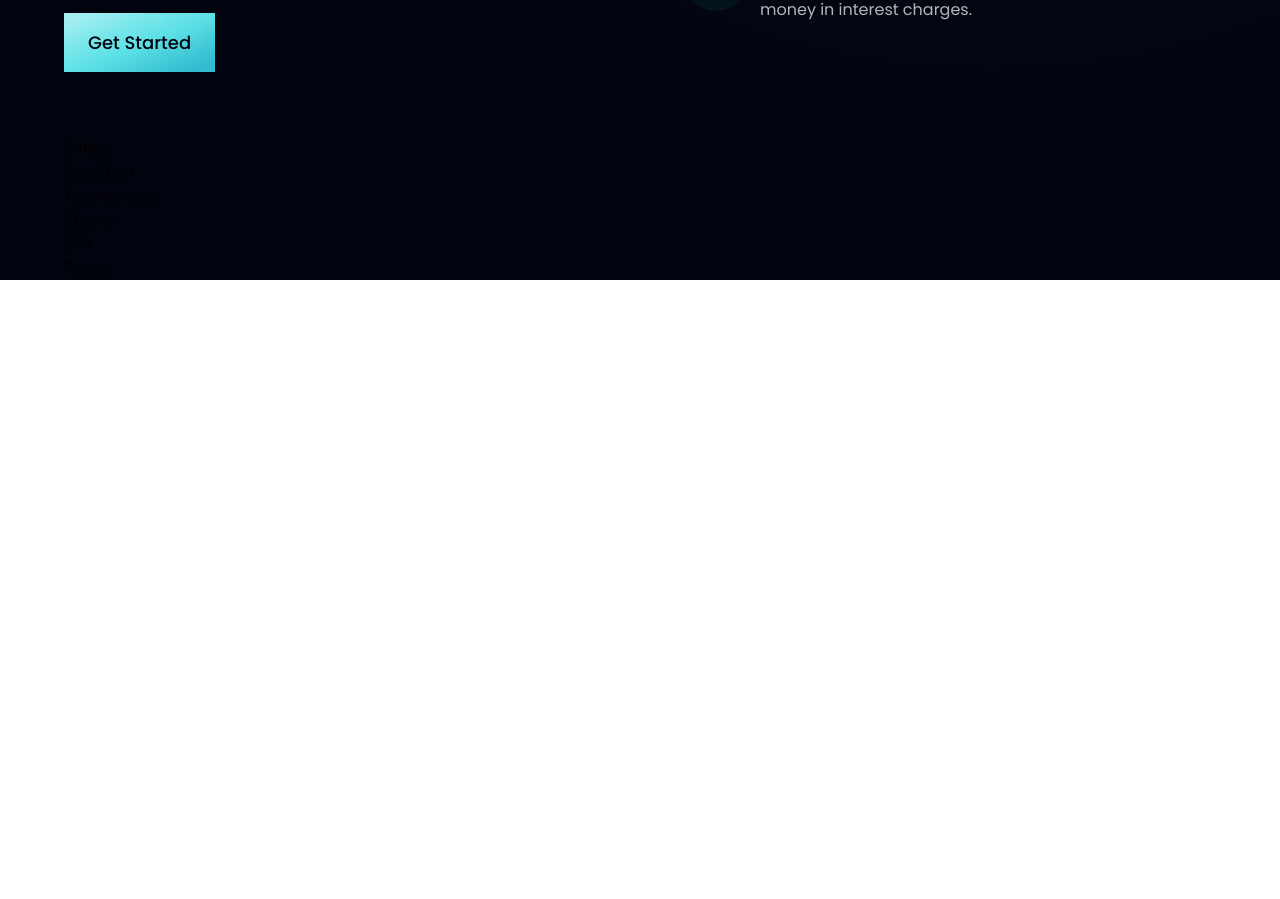
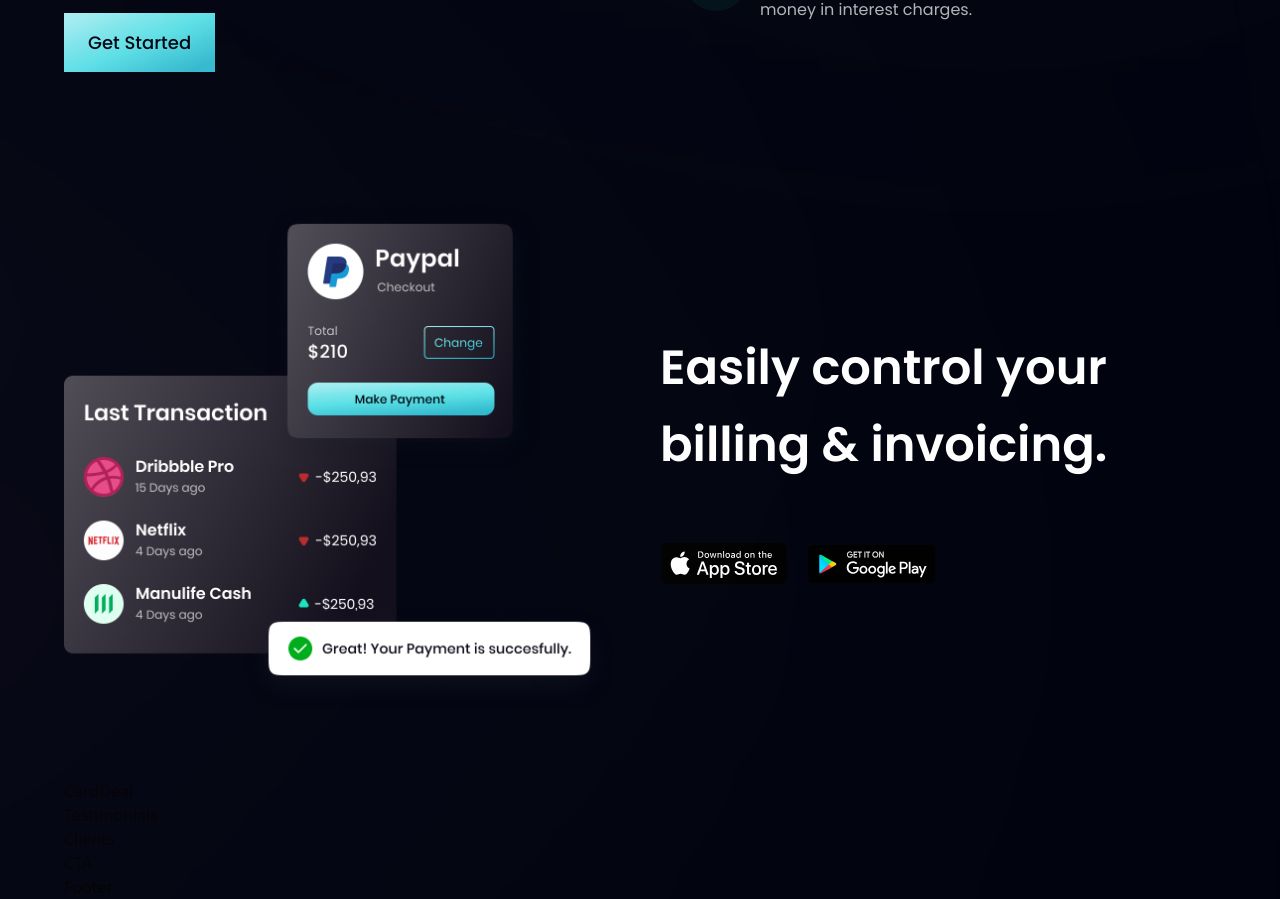
Before and after one commit to Staxisfun/modern_bank_app, a React (Vite) app: page / in a window 1280 px wide. Shown: the part 1410-2309 px from the top of the page. Before the commit the page ends 1690 px from the top, so only its background shows below. Built offline with nearby package versions, Linux system fonts and the light colour scheme.

Commit message:
complete billing section

```diff
--- a/src/components/Billing.jsx
+++ b/src/components/Billing.jsx
@@ -1,9 +1,27 @@
-import React from 'react';
+import { apple, bill, google } from '../assets';
+import styles, { layout } from '../style';
 
-const Billing = () => {
-  return (
-    <div>Billing</div>
-  );
-};
+const Billing = () => (
+  <section id="product" className={layout.sectionReverse}>
+    <div className={layout.sectionImgReverse}>
+      <img src={bill} alt="billing" className='w-[100%] h-[100%] relative z-[5]' />
+
+      <div className='absolute z-[3] -left-1/2 top-0 w-[50%] h-[50%] rounded-full white__gradient' />
+      <div className='absolute z-[0] -left-1/2 bottom-0 w-[50%] h-[50%] rounded-full pink__gradient' />
+    </div>
+
+    <div className={layout.sectionInfo}>
+      <h2 className={styles.heading2}>Easily control your <br className='sm:block hidden' /> billing & invoicing.</h2>
+      <p className={`${styles.paragraph} max-w-[470px] mt-5`}>
+      </p>
+
+      <div className='flex flex-row flex-wrap sm:mt-10 mt-6'>
+        <img src={apple} alt="apple_store" className='w-[128px] h-[42px] object-contain mr-5 cursor-pointer' />
+        <img src={google} alt="google_play" className='w-[128px] h-[42px] object-contain mr-5 cursor-pointer' />
+
+      </div>
+    </div>
+  </section>
+);
 
 export default Billing;
```
